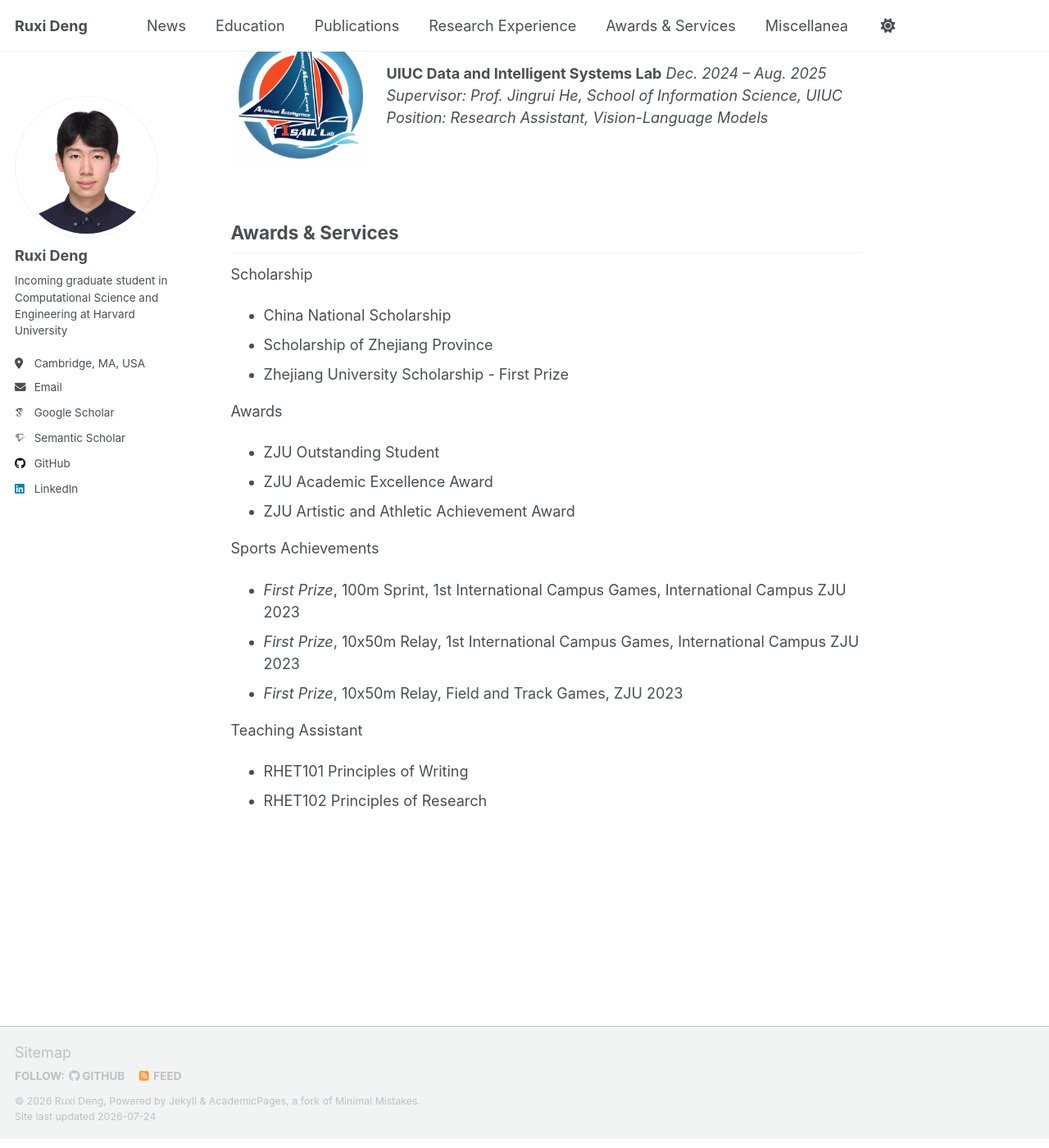
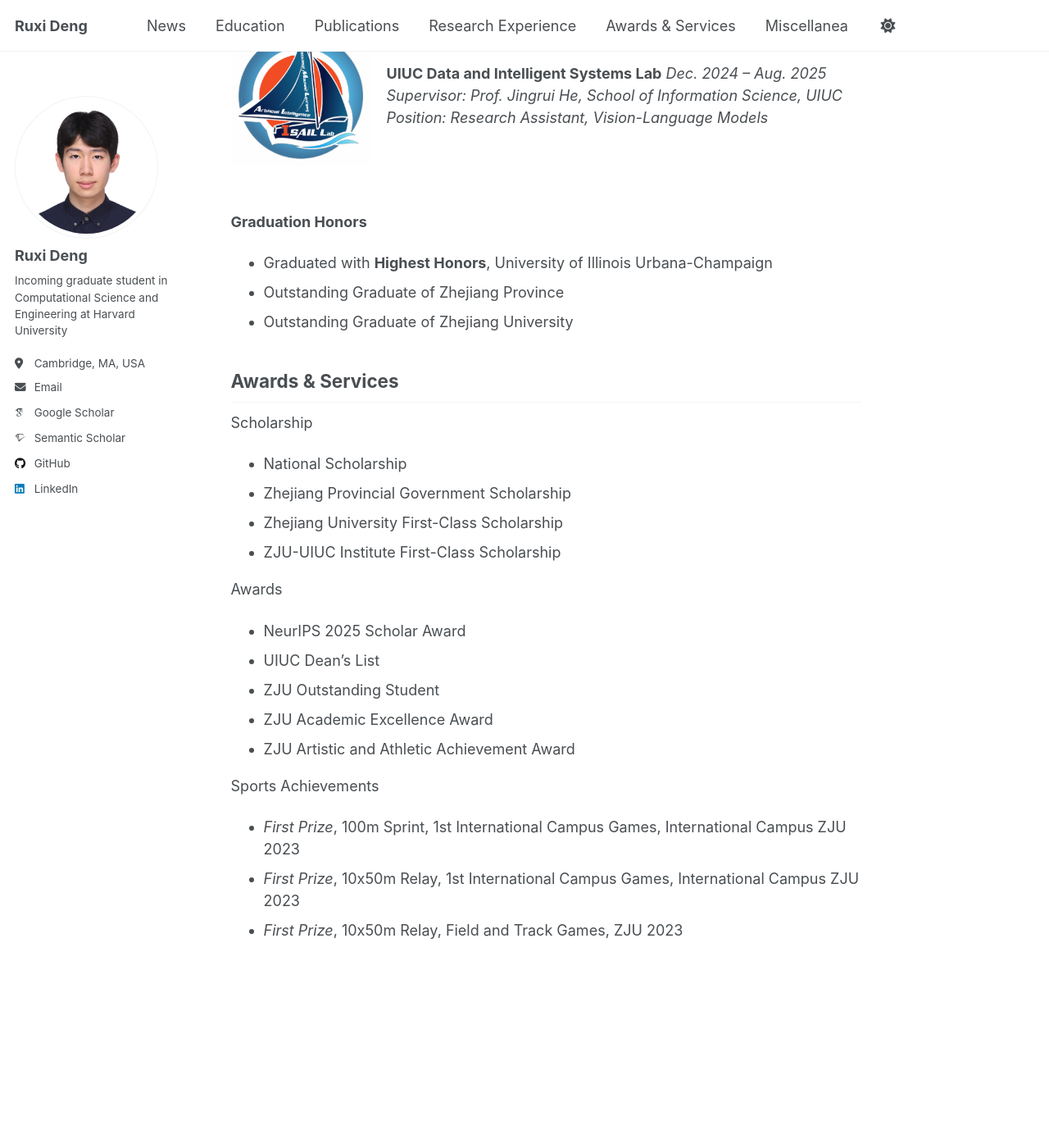
Before and after one commit to ruxideng/ruxideng.github.io, a Jekyll site: the page built from _pages/about.md, in a window 1280 px wide and 1400 px high, scrolled down 2186 px. Shown: the whole window at 82% size. Built offline with Jekyll 4.4.1, drawn with Linux system fonts in a browser that asks for light colours; some web fonts are replaced; a script that is not in the unit is left out.

Commit message:
Update about.md

```diff
--- a/_pages/about.md
+++ b/_pages/about.md
@@ -102,15 +102,22 @@ Latte: Collaborative Test-Time Adaptation of Vision-Language Models in Federated
   </div>
 </div>
 
+**Graduation Honors**
+- Graduated with **Highest Honors**, University of Illinois Urbana-Champaign
+- Outstanding Graduate of Zhejiang Province
+- Outstanding Graduate of Zhejiang University
 
 <h2 id="awards">Awards & Services</h2>
 
 Scholarship
-- China National Scholarship
-- Scholarship of Zhejiang Province
-- Zhejiang University Scholarship - First Prize
+- National Scholarship
+- Zhejiang Provincial Government Scholarship
+- Zhejiang University First-Class Scholarship
+- ZJU-UIUC Institute First-Class Scholarship
 
 Awards
+- NeurIPS 2025 Scholar Award
+- UIUC Dean's List
 - ZJU Outstanding Student
 - ZJU Academic Excellence Award
 - ZJU Artistic and Athletic Achievement Award
@@ -119,7 +126,3 @@ Sports Achievements<br>
 - *First Prize*, 100m Sprint, 1st International Campus Games, International Campus ZJU 2023
 - *First Prize*, 10x50m Relay, 1st International Campus Games, International Campus ZJU 2023
 - *First Prize*, 10x50m Relay, Field and Track Games, ZJU 2023
-
-Teaching Assistant
-- RHET101 Principles of Writing
-- RHET102 Principles of Research
```
